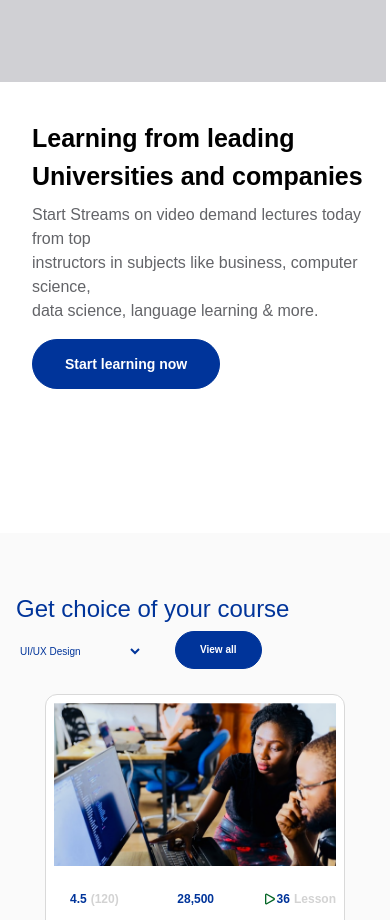
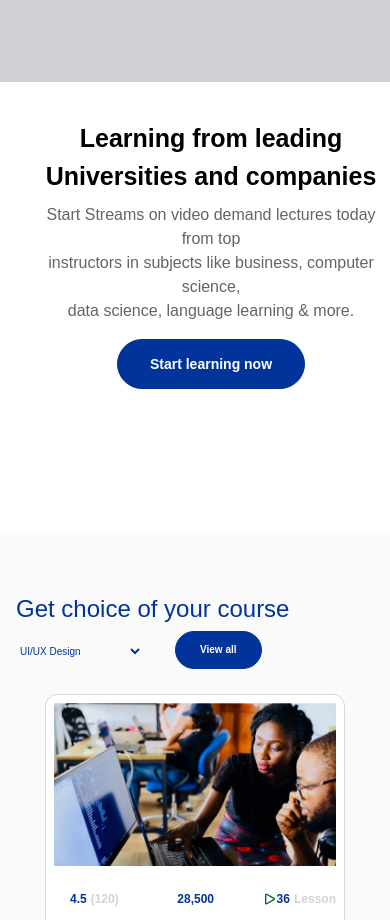
Before and after one commit to jibola2588/e-learning-repository, a React (Create React App) app: page / in a window 390 px wide. Shown: the part 1660-2580 px from the top of the page. Built offline with nearby package versions, Linux system fonts and the light colour scheme; some icons are missing; a web font is replaced by a local one.

Commit message:
fixing landing page responsiveness

```diff
--- a/src/components/landing-page/Category.jsx
+++ b/src/components/landing-page/Category.jsx
@@ -107,7 +107,7 @@ export const Category = ({cat}) => {
   }
     return (
         <>
-          <div className={`category w-[340px] border-box relative rounded-xl border-t border-b border-r border-l border-[#D9D9D9] bg-white  mb-0 font-[
+          <div className={`category w-[340px] border-box relative rounded-xl hover:transition-shadow border-t border-b border-r border-l border-[#D9D9D9] bg-white  mb-0 font-[
       Satoshi]`}
       >
 
--- a/src/components/landing-page/E-learningVideo.jsx
+++ b/src/components/landing-page/E-learningVideo.jsx
@@ -10,7 +10,7 @@ export default function StartLearningVideo() {
                  items-center gap-y-16 gap-x-20
                 lg:max-w-8xl  lg:px-8 place-items-start'>
 
-                <div className="bg-[#14142B] opacity-20 absolute w-[386.03px] h-[465.84px] -top-[6rem]  "></div>
+                <div className="bg-[#14142B] opacity-20 absolute w-full md:w-[386.03px] h-[465.84px] -top-[6rem]  "></div>
                 <img className='absolute left-[9.5rem] -top-[3.5rem]' src={DottedFrame} alt="dotted-frame" />
 
                 <video className='sm:m-auto ' src={ELearningVideo} type="video/mp4" controls>
--- a/src/components/landing-page/leadingUniversities.jsx
+++ b/src/components/landing-page/leadingUniversities.jsx
@@ -5,24 +5,9 @@ import LearnFromSection  from "../../components/landing-page/learn-from-section"
 export default function LearnFromAndVideo() {
 
     return (
-        <div className="grid lg:grid-cols-2 max-w-6xl mx-auto pt-40 pb-32 relative space-y-[8rem] lg:space-y-0">
+        <div className="grid md:grid-cols-2 max-w-6xl mx-auto pt-40 pb-32 relative space-y-[8rem] md:space-y-0">
         < ELearningVideo />
         < LearnFromSection />
         </div>
     )
 }
-
-// import ELearningVideo  from "../../components/blog-page/E-learningVideo"
-// import LearnFromSection  from "../../components/blog-page/Learn-from-Section"
-
-
-// export default function LearnFromAndVideo() {
-
-//     return (
-//         <div className="grid lg:grid-cols-2 pt-40 pb-52 relative space-y-[8rem] lg:space-y-0">
-//         < LearnFromSection />
-//         < ELearningVideo />
-
-//         </div>
-//     )
-// }
--- a/src/components/landing-page/learn-from-section.jsx
+++ b/src/components/landing-page/learn-from-section.jsx
@@ -2,8 +2,8 @@ import DottedFrame from '../../assets/images/Dotted-frame.svg'
 
 export default function StartLearning() {
     return (
-        <div className="left flex-2 justify-center pl-[2rem] md:pl-[7rem] ">
-                            <div>
+        <div className="left flex-2 justify-center pl-[2rem] md:pl-[2.5rem] lg:pl-[4rem] xl:pl-[5rem] md:border-y-[25px] border-white">
+                            <div className="text-center md:text-left">
                                 <h5 className="font-bold md:leading-[30px] text-[25px] md:text-[30px] lg:leading-[40px] lg:text-[35px] text-black">Learning from leading</h5>
                                 <h5 className="font-bold md:leading-[30px] text-[25px] md:text-[30px] lg:leading-[40px] lg:text-[35px]  text-black">Universities and companies</h5>
                                 <div className="mt-2 lg:mt-[14px]">
@@ -21,22 +21,3 @@ export default function StartLearning() {
                         </div>
     )
 }
-
-
-{/* <section className=' lg:pl-36 md:px-32 px-10 lg:px-0'>
-    <div  className='grid mx-auto
-     max-w-6xl
-     items-center gap-y-16 gap-x-20 pr-4
-    lg:max-w-8x place-items-start'>
-            <div className="place-self-start relative">
-                <h5 className="text-[40px] font-[500] ">Learn from leading  universities and companies</h5>
-                <p className="col-5 text-[21px] md:pr-[6rem] mt-5 text-gray-500">
-                Start streams on video demand lectures today from top instructors in subject like business, computer science, data science, language learning, & more.
-                </p>
-                <button className="bg-[#00349A] rounded-[40px] text-white py-[18px] px-[32px] mt-7 relative z-10">Start Learning Now</button>
-
-            </div>
-
-    </div>
-
-</section> */}
```
